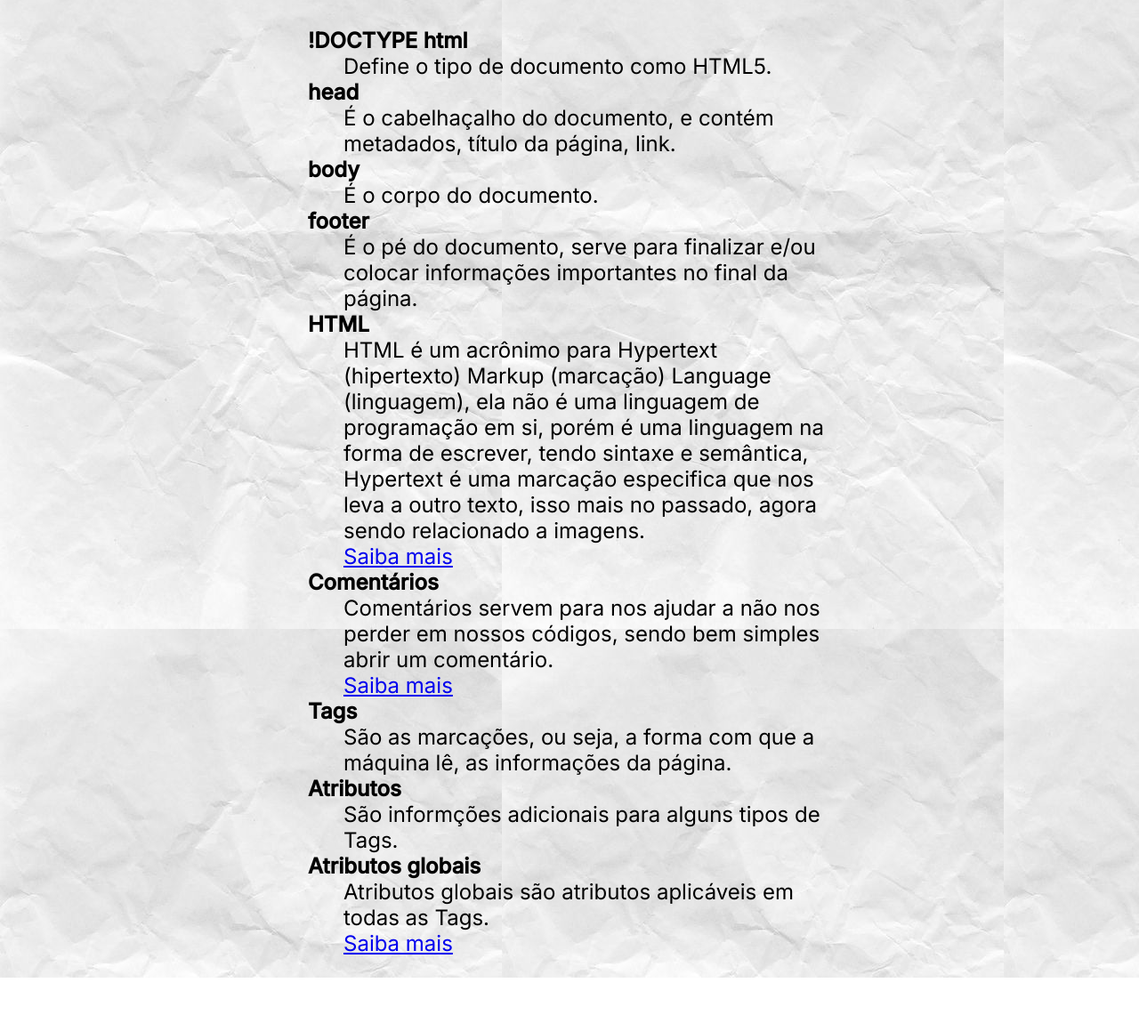
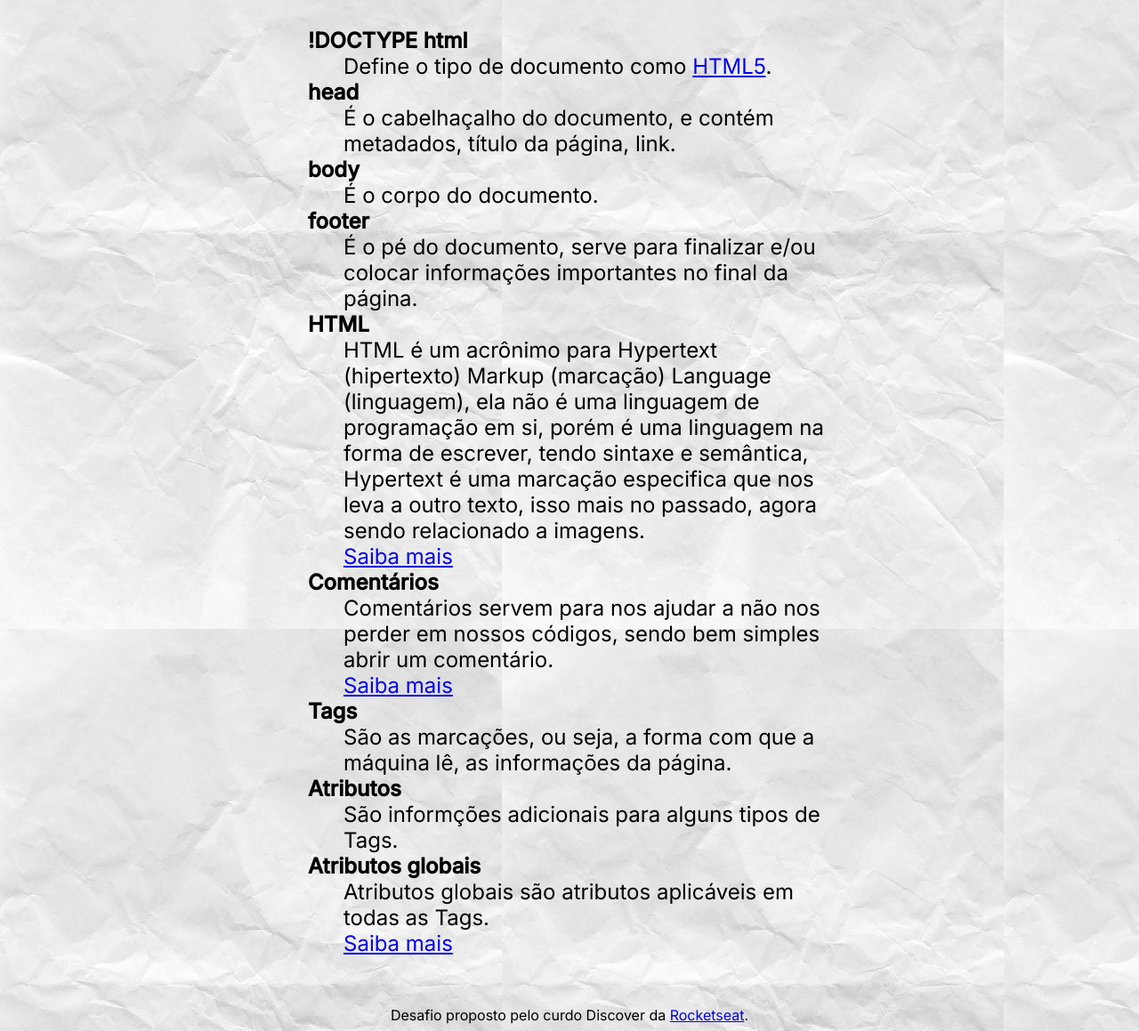
Before and after one commit to Beto-Mori/glossario-HTML, a plain HTML site: page index.html in a window 1280 px wide. Shown: the part 139-1298 px from the top of the page at 89% size. Before the commit the page ends 1238 px from the top, so only its background shows below. Drawn offline with Linux system fonts and the light colour scheme.

Commit message:
add more details

```diff
--- a/index.html
+++ b/index.html
@@ -19,7 +19,7 @@
           <dt>
             <strong>!DOCTYPE html</strong>
           </dt>
-          <dd>Define o tipo de documento como HTML5.</dd>
+          <dd>Define o tipo de documento como <a href="#html5">HTML5</a>.</dd>
           <dt>
             <strong>head</strong>
           </dt>
@@ -39,7 +39,7 @@
             importantes no final da página.
           </dd>
           <dt>
-            <strong>HTML</strong>
+            <strong id="html5">HTML</strong>
           </dt>
           <dd>
             HTML é um acrônimo para Hypertext (hipertexto) Markup (marcação)
@@ -86,11 +86,15 @@
             <a
               href="https://biblioteca.rocketseat.com.br/html/fundamentos-de-html/atributos-globais"
               target="_blank"
-            >Saiba mais</a>
+              >Saiba mais</a
+            >
           </dd>
         </dl>
       </div>
     </div>
   </body>
-  <footer></footer>
+  <footer>
+    Desafio proposto pelo curdo Discover da
+    <a href="https://rocketseat.com.br" target="_blank">Rocketseat</a>.
+  </footer>
 </html>
--- a/style.css
+++ b/style.css
@@ -10,7 +10,7 @@ html {
 }
 
 body {
-    font-family: "Inter", sans-serif;
+  font-family: "Inter", sans-serif;
 }
 
 h1 {
@@ -21,6 +21,14 @@ h1 {
   font-size: 50px;
 }
 
-#items{
-    font-size: x-large;
+#items {
+  font-size: x-large;
 }
+
+footer {
+  width: 100%;
+  max-width: 588px;
+  margin: 56px auto 0px;
+  padding: 0 24px;
+  text-align: center;
+}
```
